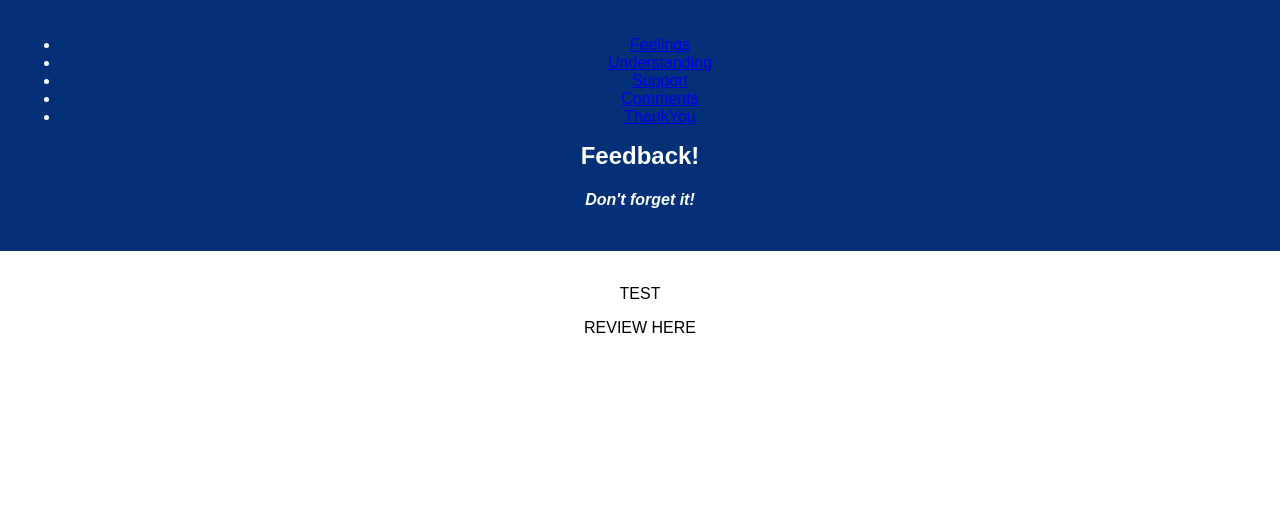
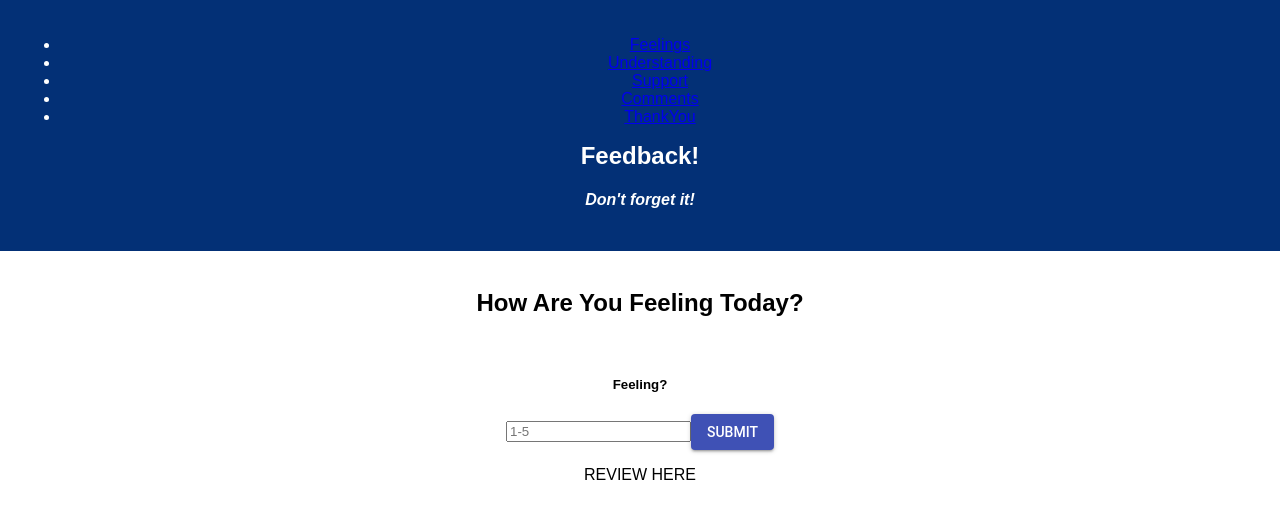
Before and after one commit to mbts8984/Redux-Feedback-Form, a React (Create React App) app: page /#/ in a window 1280 px wide. Shown: the top 518 px of the page. Built offline with nearby package versions, Linux system fonts and the light colour scheme.

Commit message:
built out feelings component and added dispact

```diff
--- a/src/components/App/App.js
+++ b/src/components/App/App.js
@@ -1,7 +1,7 @@
 import React, { Component } from 'react';
 import axios from 'axios';
 import './App.css';
-import {Button} from '@material-ui/core';
+// import {Button} from '@material-ui/core';
 
 //Redux stuff
 import {connect} from 'react-redux';
--- a/src/components/Feeling/Feeling.jsx
+++ b/src/components/Feeling/Feeling.jsx
@@ -1,9 +1,42 @@
 import React, { Component } from 'react';
 import { connect } from 'react-redux';
+import { Button } from '@material-ui/core';
 
 export class Feeling extends Component {
-  render(){
-      return <p>TEST</p>
+
+    state = {
+        feeling: ''
+    }
+  //handle change for feeling input
+    handleChangeFor = property => event => {
+        this.setState({
+            [property] : event.target.value
+        })
+    } //end handleChangeFor
+
+// handle submit. prevents reload of page logs click and feeling value, dispatches state to redux.
+// moves to next page in feedback loop
+    handleFeelingSubmit = (event) => {
+      event.preventDefault();
+        console.log('submit clicked. In handleFeelingSubmit with value of: ', this.state.feeling);
+      this.props.dispatch({type: 'SET_FEELINGS', payload: this.state});
+        this.props.history.push('/understandingIn')
+    } //end handleFeelingSubmit
+
+
+
+    render(){
+      return (
+        <div>
+            <h2>How Are You Feeling Today?</h2>
+            <br/>
+            <h5>Feeling?</h5>
+            <form onSubmit={this.handleFeelingSubmit}>
+                <input type="number" placeholder="1-5" onChange={this.handleChangeFor('feeling')}></input>
+                  <Button type="submit" variant="contained" color="primary">Submit</Button>
+            </form>
+        </div>
+      )
   }
 
 }
--- a/src/index.js
+++ b/src/index.js
@@ -13,6 +13,9 @@ import { Provider } from 'react-redux';
 
 // Feedback reducer. Being called from each step in the feedback form
 const feedbackReducer = (state={}, action) => {
+   if (action.type === `SET_FEELINGS`){
+       console.log('made it to feedback reducer in setfeelings')
+   }
     return state;
 }
 
```
